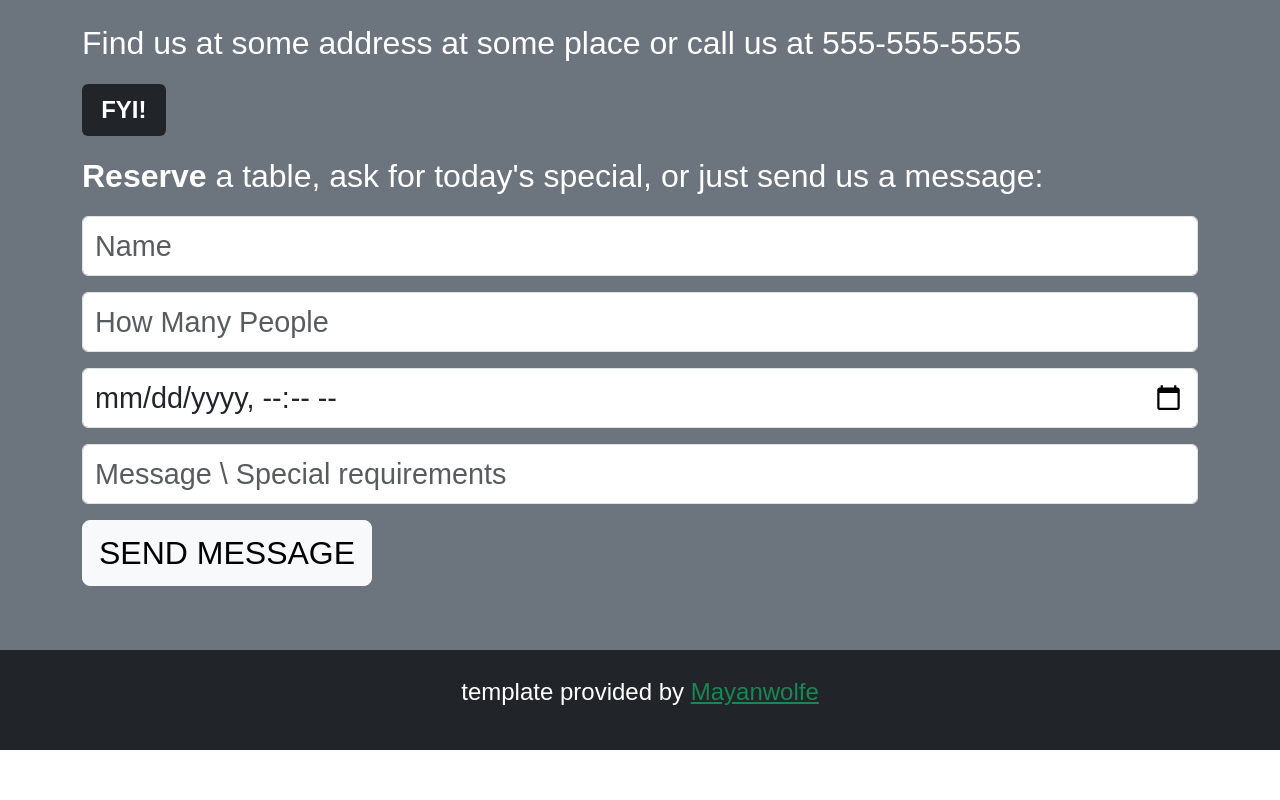
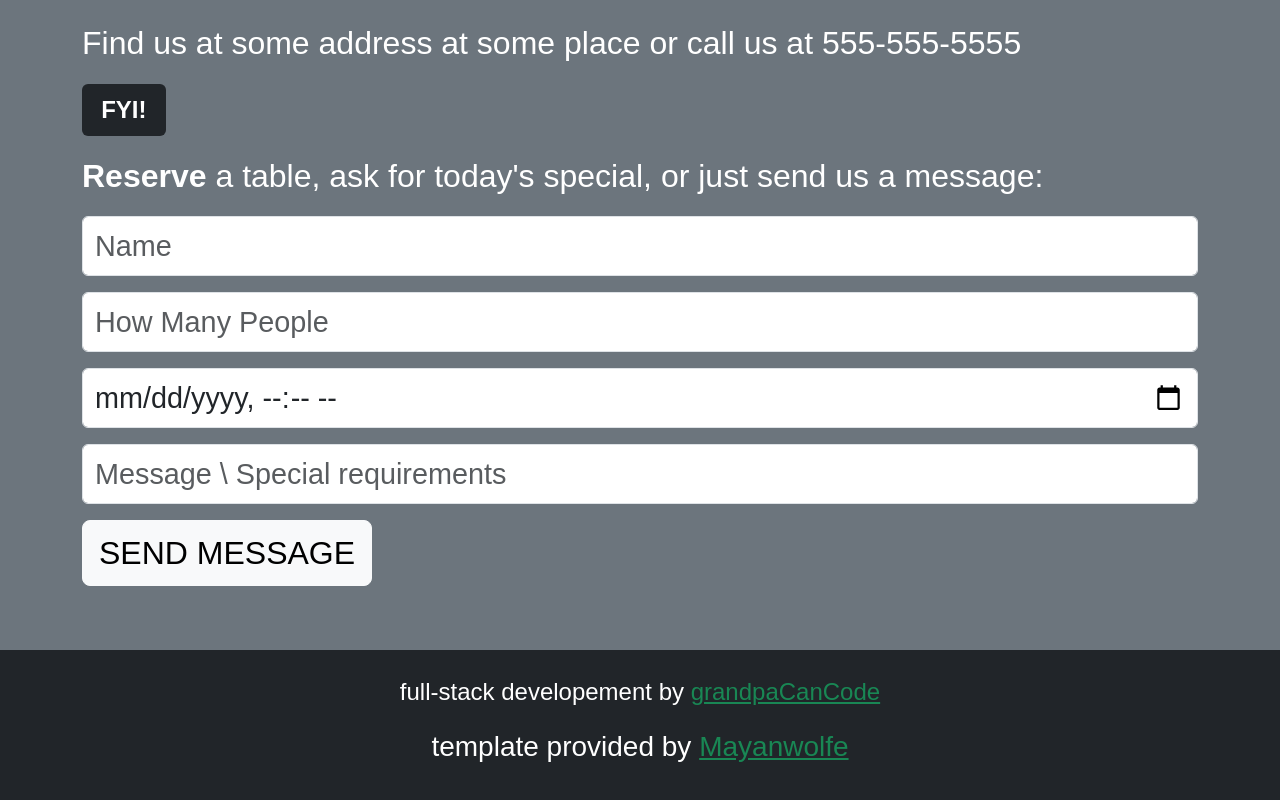
Before and after one commit to stringsArraysObjects/turbo-winner, a website: page public/index.html in a window 1280 px wide. Shown: the part 4891-5691 px from the top of the page. Before the commit the page ends 5641 px from the top, so only its background shows below. Drawn offline with nearby package versions, Linux system fonts and the light colour scheme; a web font is replaced by a local one.

Commit message:
Update index.html
adding to footer and resizing the font

```diff
--- a/public/index.html
+++ b/public/index.html
@@ -270,12 +270,12 @@
         </div>
     </div>
     <footer class="text-center fs-5 bg-dark text-white py-4">
-        <!-- <p class="fs-3">full-stack developement by
+        <p class="fs-4">full-stack developement by
             <a href="#" title="grandpaCanCode"
             target="_blank" class="text-success hover-text-green">
             grandpaCanCode</a>
-        </p> -->
-        <p class="fs-4">template provided by
+        </p>
+        <p class="fs-3">template provided by
             <a href="https://www.twitch.tv/mayanwolfe" title="Mayanwolfe"
             target="_blank" class="text-success hover-text-green">
             Mayanwolfe</a>
```
